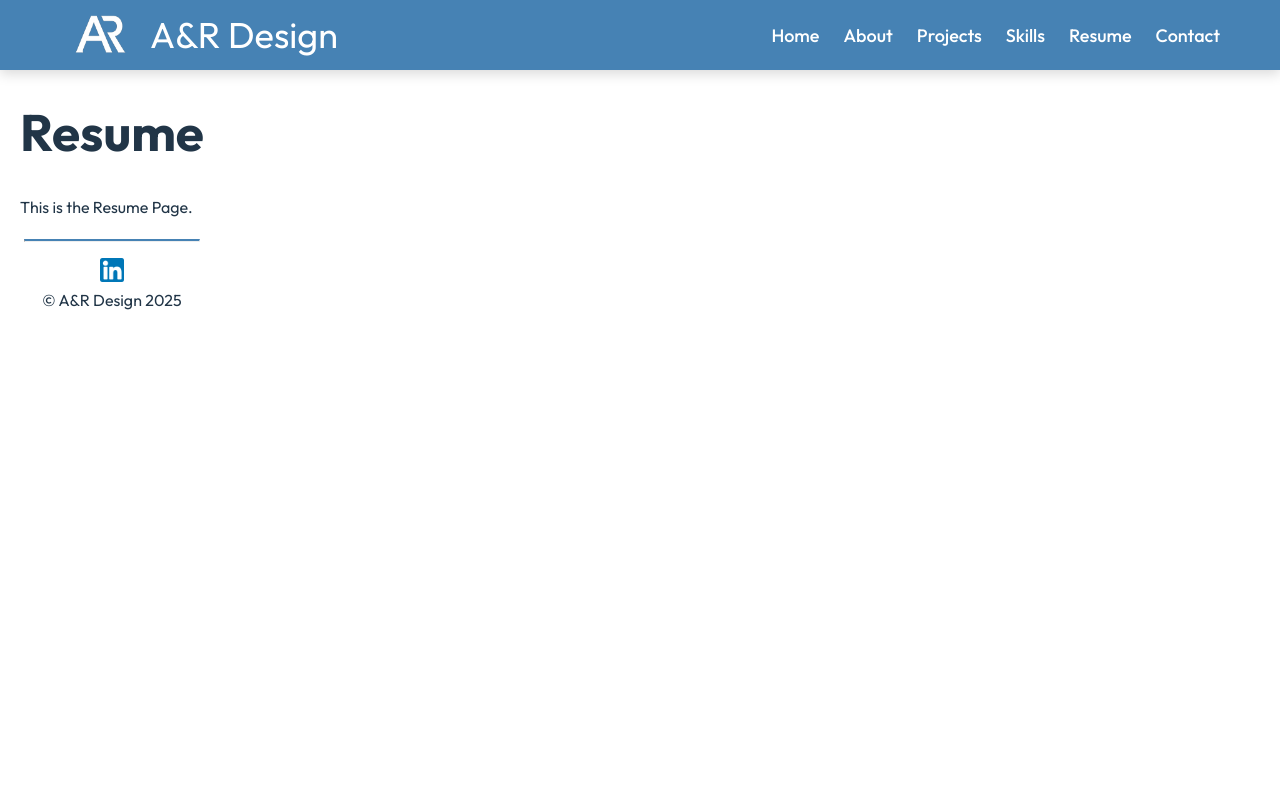
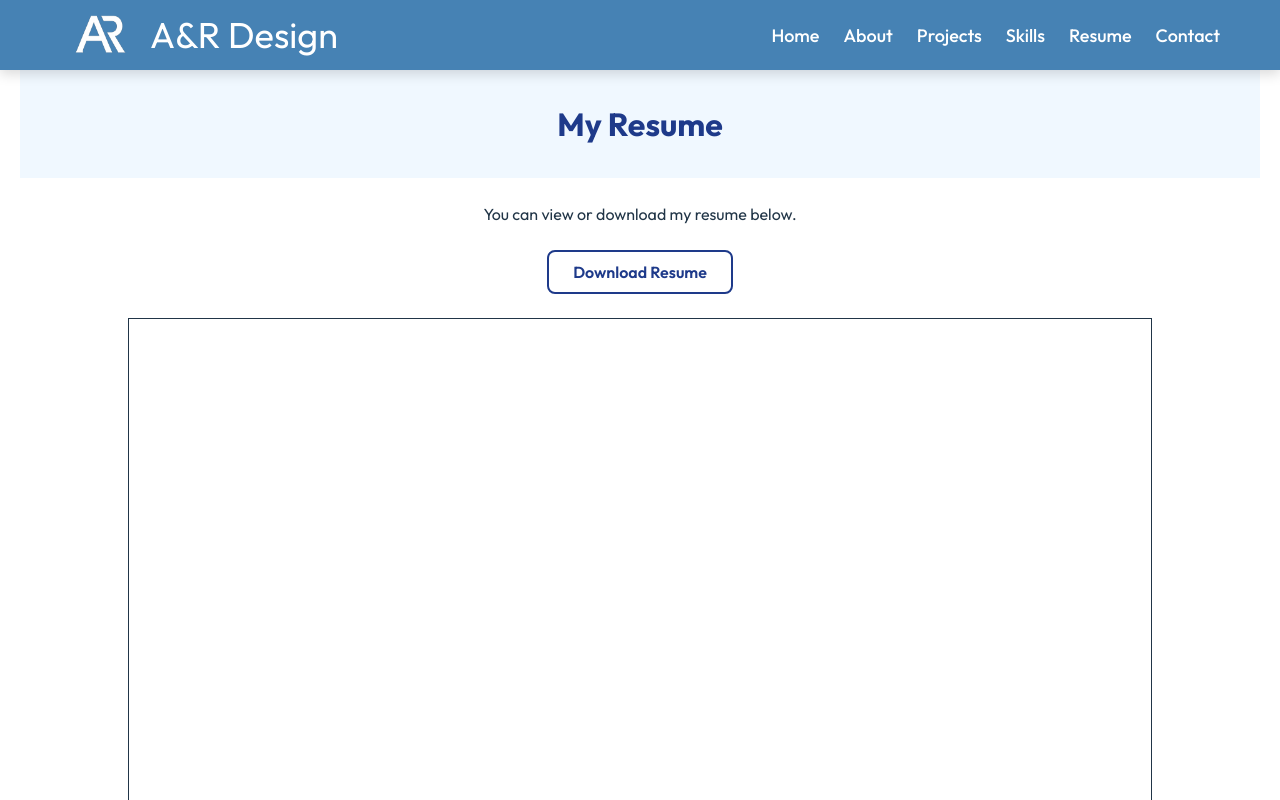
Before and after one commit to AAllred18/ARDesign, a React (Vite) app in the folder frontend/: page /resume in a window 1280 px wide. Shown: the top 800 px of the page. Built offline with nearby package versions, Linux system fonts and the light colour scheme; a web font is replaced by a local one.

Commit message:
Finished Resume Page

```diff
--- a/frontend/package.json
+++ b/frontend/package.json
@@ -11,7 +11,6 @@
   },
   "dependencies": {
     "@mantine/hooks": "^7.17.5",
-    "bootstrap": "^5.3.5",
     "framer-motion": "^12.9.2",
     "lucide-react": "^0.503.0",
     "react": "^19.0.0",
--- a/frontend/src/index.css
+++ b/frontend/src/index.css
@@ -1,7 +1,8 @@
 @import url('https://fonts.googleapis.com/css2?family=Boldonse&family=Outfit:wght@100..900&family=Playfair+Display:ital,wght@0,400..900;1,400..900&display=swap');
-@tailwind base;
-@tailwind components;
-@tailwind utilities;
+
+/* postcss */
+@import "tailwindcss/preflight";
+@import "tailwindcss/utilities";
 
 :root {
   font-family: 'Outfit';
@@ -20,9 +21,7 @@
 
 body {
   margin: 0;
-  display: flex;
-  place-items: center;
-  min-width: 320px;
+  font-family: 'Outfit', sans-serif;
   min-height: 100vh;
 }
 
--- a/frontend/src/main.tsx
+++ b/frontend/src/main.tsx
@@ -3,6 +3,7 @@ import ReactDOM from 'react-dom/client';
 import { BrowserRouter } from 'react-router-dom';
 import App from './App';
 import './index.css'
+
 ReactDOM.createRoot(document.getElementById('root') as HTMLElement).render(
   <React.StrictMode>
     <BrowserRouter>
--- a/frontend/src/pages/About.tsx
+++ b/frontend/src/pages/About.tsx
@@ -9,7 +9,7 @@ const About: React.FC = () => {
                 {/* Welcome Section */}
                 <div className="welcome-body">
                     {/* Promo Section */}
-                    <div className="about-promo" style={{
+                    <div style={{
                     backgroundColor: '#f0f8ff',
                     textAlign: 'center',
                     padding: '30px 16px',
@@ -21,26 +21,30 @@ const About: React.FC = () => {
                     </div>
                 {/* Welcome Text */}
                 <div className="text-box">
-                    <h2>Welcome!</h2>
+                    <br></br>
                     <p>
                     Hi there! I'm <strong>Andrew Allred</strong>, and I grew up in the beautiful town of <strong>Kealakekua</strong> on the island of <strong>Hawaii</strong>.
                     I’m married to my wonderful wife, <strong>Reagan</strong>.
                     My deep love for technology from a young age led me to pursue <strong>Information Systems</strong> at <strong>BYU Provo</strong>.
                     Through my program, I’ve had the opportunity to expand and refine my skills in various ways.
                     </p>
+                    <br></br>
                     <p>
                     Feel free to explore my website to learn more about my professional background and projects.
                     If you’d like to connect or have any questions, don’t hesitate to reach out!
                     </p>
+                    <br></br>
                 </div>
                 </div>
                 {/* Photo Gallery */}
                 <PhotoGallery />
                 <div className="text-box">
+                    <br></br>
                     <p>
                     Feel free to explore my website to learn more about my professional background and projects.
                     If you’d like to connect or have any questions, don’t hesitate to reach out!
                     </p>
+                    <br></br>
                 </div>
             </div>
 
--- a/frontend/src/pages/Resume.tsx
+++ b/frontend/src/pages/Resume.tsx
@@ -1,14 +1,77 @@
 import Layout from "../components/Layout";
+import AndrewResume from '../assets/AndrewAllredResume.pdf'
 
 const Resume: React.FC = () => {
     return (
         <Layout>
-            <div>
-                <h1>Resume</h1>
-                <p>This is the Resume Page.</p>
+            <div className="min-h-screen flex flex-col bg-white">
+                {/* Header Section */}
+                <div style={{
+                    backgroundColor: '#f0f8ff',
+                    textAlign: 'center',
+                    padding: '30px 16px',
+                    fontSize: '2rem',
+                    fontWeight: 'bold',
+                    color: '#1e3a8a'
+                }}>
+                    My Resume
+                </div>
+
+                {/* Content Section */}
+                <div className="flex-grow flex flex-col items-center justify-start px-4 md:px-8 py-6">
+                <br/>
+                    <p className="mb-4 text-center text-gray-700">
+                        You can view or download my resume below.
+                    </p>
+                    <br/>
+
+                    {/* Download Button */}
+                    <a
+                        href="/assets/AndrewAllredResume.pdf"
+                        download
+                        style={{
+                            display: "inline-block",
+                            padding: "0.5rem 1.5rem",
+                            border: "2px solid #1e3a8a",
+                            color: "#1e3a8a",
+                            fontWeight: "600",
+                            borderRadius: "0.5rem",
+                            backgroundColor: "transparent",
+                            transition: "all 0.3s ease",
+                        }}
+                        onMouseEnter={(e) => {
+                            e.currentTarget.style.backgroundColor = "#1e3a8a";
+                            e.currentTarget.style.color = "#ffffff";
+                            e.currentTarget.style.boxShadow = "0 4px 10px rgba(0, 0, 0, 0.1)";
+                        }}
+                        onMouseLeave={(e) => {
+                            e.currentTarget.style.backgroundColor = "transparent";
+                            e.currentTarget.style.color = "#1e3a8a";
+                            e.currentTarget.style.boxShadow = "none";
+                        }}
+                        >
+                        Download Resume
+                    </a>
+
+                    <br></br>
+
+                    {/* Resume Viewer */}
+                    <div className="flex justify-center w-full mb-6">
+                        <div className="w-[80vw] h-[90vh] border shadow-lg">
+                            <iframe
+                                src={AndrewResume}
+                                className="w-full h-full"
+                                title="Andrew Allred Resume"
+                            />
+                        </div>
+                    </div>
+
+                    <br></br>
+
+                </div>
             </div>
         </Layout>
     );
-  };
+};
 
-  export default Resume;
+export default Resume;
--- a/frontend/tailwind.config.js
+++ b/frontend/tailwind.config.js
@@ -1,10 +1,12 @@
-module.exports = {
+// tailwind.config.js
+export default {
   content: [
-      "./index.html",
-      "./src/**/*.{js,ts,jsx,tsx}",
+    "./frontend/index.html",
+    "./frontend/src/**/*.{js,ts,jsx,tsx}",
+    "./**/*.html", // Optional: in case you use plain HTML too
   ],
   theme: {
     extend: {},
   },
   plugins: [],
-  }
+};
```
Also changed, not shown: frontend/src/pages/Home.tsx (+8 -1 lines), 2 other files (tests, documents, lock files or other folders). Lines whose indentation alone changed are shown as unchanged.
